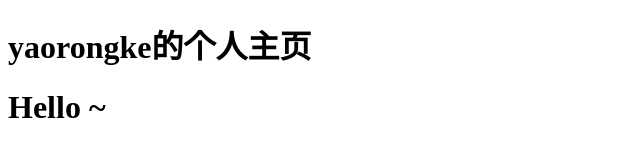
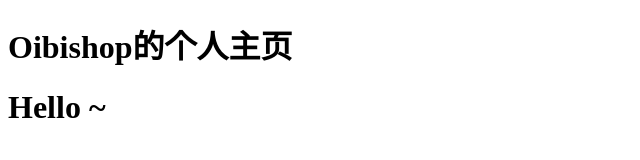
Before and after one commit to Oibishop/Oibishop.github.io, a plain HTML site: page index.html in a window 1280 px wide. Shown: the whole page, without its empty margins (0-640 px from the left). Drawn offline with Linux system fonts and the light colour scheme.

Commit message:
Update index.html

```diff
--- a/index.html
+++ b/index.html
@@ -2,10 +2,10 @@
 <html lang="en">
 <head>
     <meta charset="UTF-8">
-    <title>yaorongke</title>
+    <title>Oibishop</title>
 </head>
 <body>
-    <h1>yaorongke的个人主页</h1>
+    <h1>Oibishop的个人主页</h1>
     <h1>Hello ~</h1>
 </body>
 </html>
```
